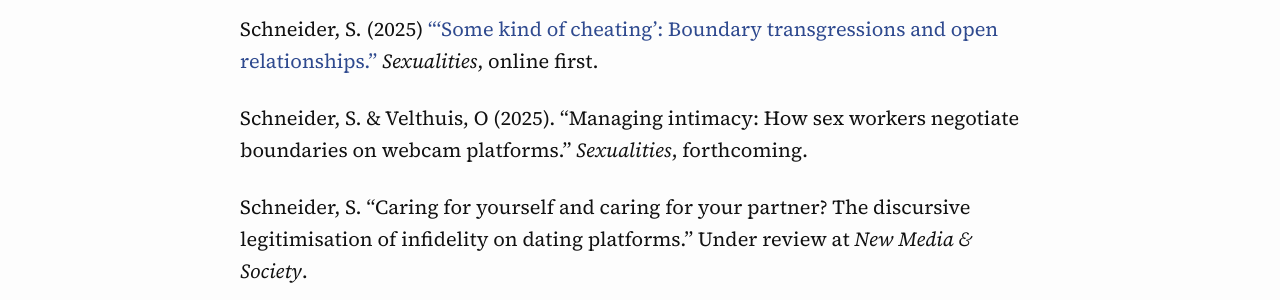
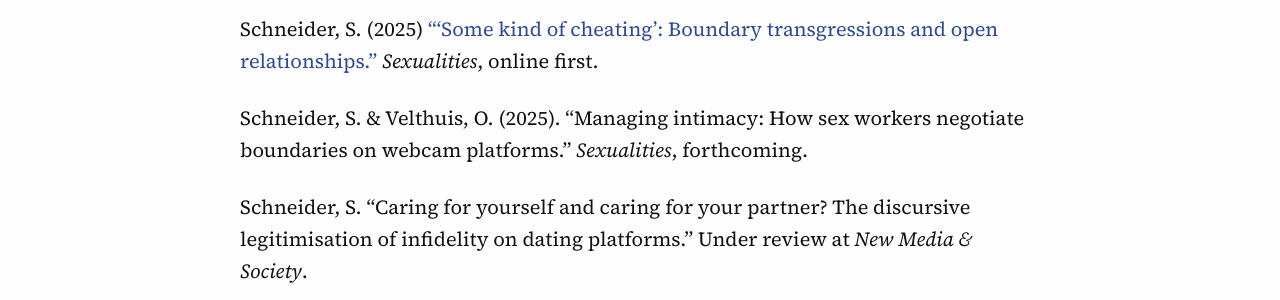
Before and after one commit to simone-schneider/simone-schneider.github.io, a Jekyll site: the page built from _pages/publications.md, in a window 1280 px wide. Shown: the part 267-567 px from the top of the page. Built offline with Jekyll 4.4.1, drawn with Linux system fonts in a browser that asks for light colours.

```diff
--- a/_pages/publications.md
+++ b/_pages/publications.md
@@ -10,6 +10,6 @@ Schneider, S. (2025). ["'Because like if you feel guilty, then it's usually a si
 
 Schneider, S. (2025) ["'Some kind of cheating': Boundary transgressions and open relationships."](https://journals.sagepub.com/doi/10.1177/13634607251330945) *Sexualities*, online first.
 
-Schneider, S. & Velthuis, O (2025). "Managing intimacy: How sex workers negotiate boundaries on webcam platforms." *Sexualities*, forthcoming.
+Schneider, S. & Velthuis, O. (2025). "Managing intimacy: How sex workers negotiate boundaries on webcam platforms." *Sexualities*, forthcoming.
 
 Schneider, S. "Caring for yourself and caring for your partner? The discursive legitimisation of infidelity on dating platforms." Under review at *New Media & Society*.
```
